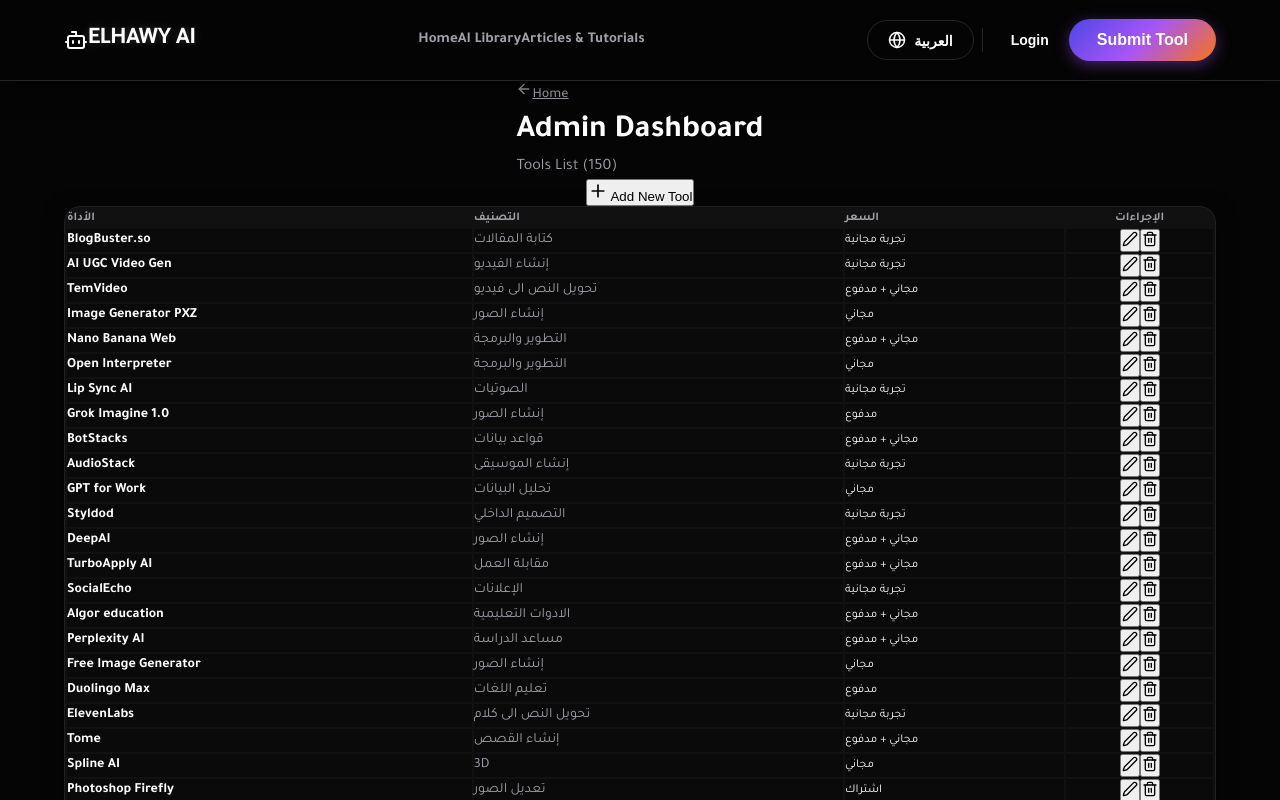
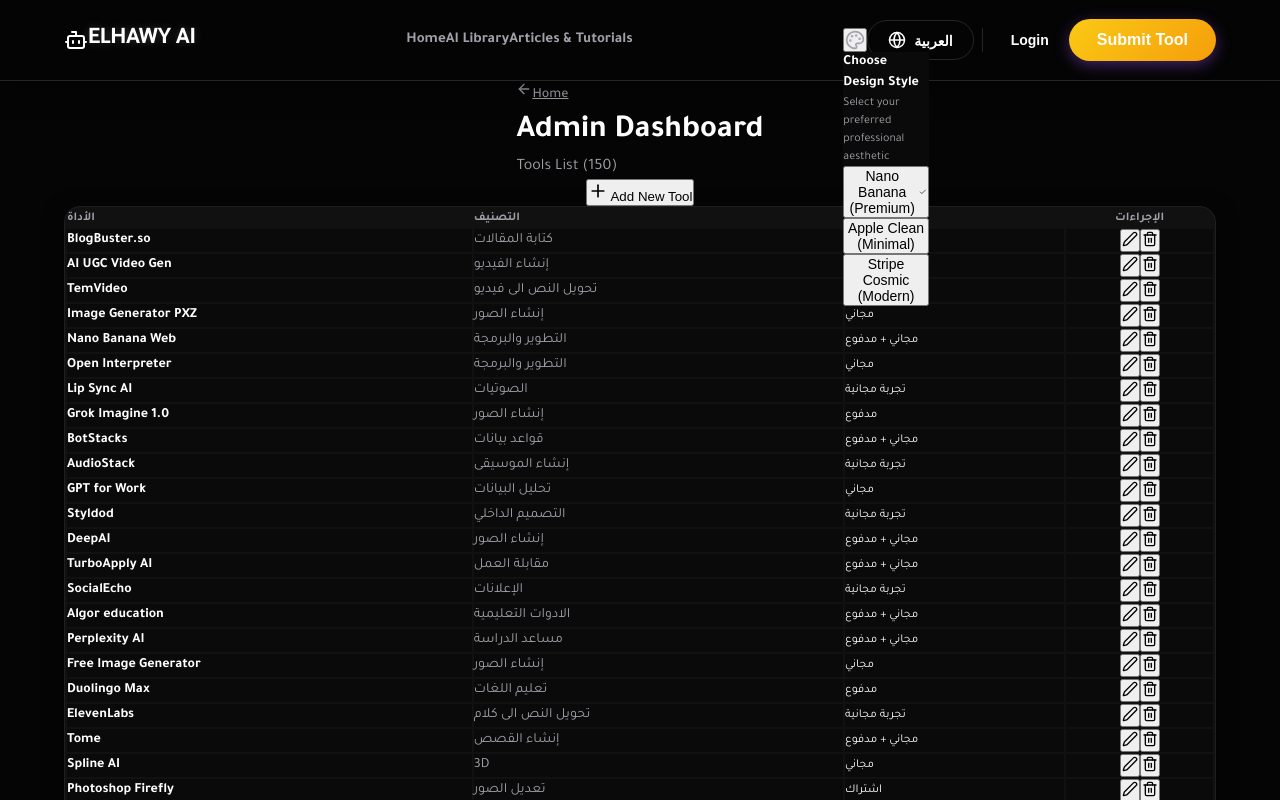
Before and after one commit to conqer40/elhawy-ai-tools-live, a React (Vite) app: page /admin/dashboard in a window 1280 px wide. Shown: the top 800 px of the page. Built offline with nearby package versions, Linux system fonts and the light colour scheme.

Commit message:
Admin credentials update and Multi-theme Design System integration (Nano-Banana, Apple, Stripe)

```diff
--- /dev/null
+++ b/src/components/DesignSwitcher.tsx
@@ -0,0 +1,44 @@
+import { useDesign } from '../context/DesignContext';
+import { Palette, Check } from 'lucide-react';
+
+export const DesignSwitcher = () => {
+    const { theme, setTheme } = useDesign();
+
+    const themes = [
+        { id: 'nano-banana', name: 'Nano Banana (Premium)', color: '#fac915' },
+        { id: 'apple-clean', name: 'Apple Clean (Minimal)', color: '#000000' },
+        { id: 'stripe-cosmic', name: 'Stripe Cosmic (Modern)', color: '#635bff' },
+    ] as const;
+
+    return (
+        <div className="relative group">
+            <button className="nav-link flex items-center gap-2 p-2 rounded-lg hover:bg-white/5 transition-colors">
+                <Palette size={20} />
+                <span className="hidden lg:block text-sm">Design System</span>
+            </button>
+
+            <div className="absolute top-full mt-2 left-0 md:left-auto md:right-0 w-64 bg-secondary border border-color rounded-xl shadow-2xl overflow-hidden opacity-0 invisible group-hover:opacity-100 group-hover:visible transition-all duration-300 z-[100]">
+                <div className="p-4 border-b border-color">
+                    <h4 className="text-sm font-bold text-primary">Choose Design Style</h4>
+                    <p className="text-xs text-secondary mt-1">Select your preferred professional aesthetic</p>
+                </div>
+                <div className="p-2 flex flex-col gap-1">
+                    {themes.map((t) => (
+                        <button
+                            key={t.id}
+                            onClick={() => setTheme(t.id)}
+                            className={`w-full flex items-center justify-between p-3 rounded-lg transition-all ${theme === t.id ? 'bg-white/10 text-white' : 'hover:bg-white/5 text-gray-400'
+                                }`}
+                        >
+                            <div className="flex items-center gap-3">
+                                <div className="w-3 h-3 rounded-full" style={{ backgroundColor: t.color }}></div>
+                                <span className="text-sm font-medium">{t.name}</span>
+                            </div>
+                            {theme === t.id && <Check size={16} className="text-[color:var(--accent-color)]" />}
+                        </button>
+                    ))}
+                </div>
+            </div>
+        </div>
+    );
+};
--- a/src/components/Navbar.tsx
+++ b/src/components/Navbar.tsx
@@ -2,6 +2,7 @@
 import { useTranslation } from 'react-i18next';
 import { Bot, Globe } from 'lucide-react';
 import { Link, useNavigate } from 'react-router-dom';
+import { DesignSwitcher } from './DesignSwitcher';
 
 export const Navbar = () => {
     const { t, i18n } = useTranslation();
@@ -39,6 +40,8 @@
 
                 {/* Actions */}
                 <div className="flex items-center gap-4">
+                    <DesignSwitcher />
+
                     <button onClick={toggleLanguage} className="btn-secondary flex items-center gap-2">
                         <Globe size={18} />
                         <span style={{ fontSize: '14px', paddingTop: '2px' }}>{i18n.language === 'ar' ? 'English' : 'العربية'}</span>
--- /dev/null
+++ b/src/context/DesignContext.tsx
@@ -0,0 +1,35 @@
+import React, { createContext, useContext, useState, useEffect } from 'react';
+
+type DesignTheme = 'nano-banana' | 'apple-clean' | 'stripe-cosmic';
+
+interface DesignContextType {
+    theme: DesignTheme;
+    setTheme: (theme: DesignTheme) => void;
+}
+
+const DesignContext = createContext<DesignContextType | undefined>(undefined);
+
+export const DesignProvider: React.FC<{ children: React.ReactNode }> = ({ children }) => {
+    const [theme, setTheme] = useState<DesignTheme>(() => {
+        const saved = localStorage.getItem('site-design-theme');
+        return (saved as DesignTheme) || 'nano-banana';
+    });
+
+    useEffect(() => {
+        localStorage.setItem('site-design-theme', theme);
+        // Apply class to body
+        document.body.className = `theme-${theme}`;
+    }, [theme]);
+
+    return (
+        <DesignContext.Provider value={{ theme, setTheme }}>
+            {children}
+        </DesignContext.Provider>
+    );
+};
+
+export const useDesign = () => {
+    const context = useContext(DesignContext);
+    if (!context) throw new Error('useDesign must be used within DesignProvider');
+    return context;
+};
--- a/src/index.css
+++ b/src/index.css
@@ -1,28 +1,74 @@
 @import url('https://fonts.googleapis.com/css2?family=Tajawal:wght@400;500;700;800;900&display=swap');
 
 :root {
-  /* DARK NEON AI THEME (matches user screenshot exactly) */
+  /* DARK NEON AI THEME (DEFAULT) */
   --bg-main: #050505;
   --bg-secondary: #0a0a0a;
   --bg-card: #151515;
-
   --border-color: #252525;
   --border-glow: rgba(168, 85, 247, 0.2);
-
   --text-primary: #ffffff;
   --text-secondary: #a1a1aa;
   --text-muted: #71717a;
-
   --accent-primary: #a855f7;
   --accent-secondary: #e07a5f;
-
   --glass-bg: rgba(5, 5, 5, 0.85);
   --glass-border: rgba(255, 255, 255, 0.05);
-
   --font-tajawal: 'Tajawal', sans-serif;
-
   --gradient-main: linear-gradient(135deg, #4f46e5 0%, #a855f7 50%, #f97316 100%);
   --gradient-btn: linear-gradient(90deg, #5a32fa 0%, #e07a5f 100%);
+  --accent-color: #a855f7;
+}
+
+body.theme-apple-clean {
+  --bg-main: #f8f9fb;
+  --bg-secondary: #ffffff;
+  --bg-card: #ffffff;
+  --border-color: #e5e7eb;
+  --border-glow: rgba(0, 0, 0, 0.05);
+  --text-primary: #111827;
+  --text-secondary: #4b5563;
+  --text-muted: #9ca3af;
+  --accent-primary: #000000;
+  --accent-secondary: #333333;
+  --glass-bg: rgba(255, 255, 255, 0.8);
+  --glass-border: rgba(0, 0, 0, 0.1);
+  --gradient-main: linear-gradient(135deg, #000000 0%, #333333 100%);
+  --gradient-btn: linear-gradient(90deg, #000000 0%, #444444 100%);
+  --accent-color: #000000;
+}
+
+body.theme-stripe-cosmic {
+  --bg-main: #0a2540;
+  --bg-secondary: #0d2a4a;
+  --bg-card: #123456;
+  --border-color: #1a4a7a;
+  --border-glow: rgba(0, 209, 255, 0.2);
+  --text-primary: #ffffff;
+  --text-secondary: #adbdcc;
+  --text-muted: #7ca3c3;
+  --accent-primary: #635bff;
+  --accent-secondary: #00d1ff;
+  --glass-bg: rgba(10, 37, 64, 0.8);
+  --glass-border: rgba(255, 255, 255, 0.05);
+  --gradient-main: linear-gradient(135deg, #635bff 0%, #00d1ff 100%);
+  --gradient-btn: linear-gradient(90deg, #635bff 0%, #00d1ff 100%);
+  --accent-color: #635bff;
+}
+
+body.theme-nano-banana {
+  --bg-main: #050505;
+  --bg-secondary: #0a0a0a;
+  --bg-card: #151515;
+  --border-color: #252525;
+  --border-glow: rgba(250, 204, 21, 0.2);
+  --text-primary: #ffffff;
+  --text-secondary: #a1a1aa;
+  --accent-primary: #fac915;
+  --accent-secondary: #f59e0b;
+  --accent-color: #fac915;
+  --gradient-main: linear-gradient(135deg, #fac915 0%, #f59e0b 100%);
+  --gradient-btn: linear-gradient(90deg, #fac915 0%, #f59e0b 100%);
 }
 
 * {
--- a/src/main.tsx
+++ b/src/main.tsx
@@ -2,6 +2,7 @@
 import { createRoot } from 'react-dom/client';
 import { BrowserRouter } from 'react-router-dom';
 import { ThemeProvider } from './context/ThemeContext';
+import { DesignProvider } from './context/DesignContext';
 import './i18n'; // Initialize i18n
 import App from './App.tsx';
 import './index.css';
@@ -9,9 +10,11 @@
 createRoot(document.getElementById('root')!).render(
   <StrictMode>
     <BrowserRouter>
-      <ThemeProvider>
-        <App />
-      </ThemeProvider>
+      <DesignProvider>
+        <ThemeProvider>
+          <App />
+        </ThemeProvider>
+      </DesignProvider>
     </BrowserRouter>
   </StrictMode>
 );
--- a/src/pages/Login.tsx
+++ b/src/pages/Login.tsx
@@ -11,8 +11,12 @@
 
     const handleLogin = (e: React.FormEvent) => {
         e.preventDefault();
-        // Simulate auth success
-        navigate('/admin/dashboard');
+        // Check for specific user credentials
+        if (email === 'conqer40@gmail.com' && password === '01065584603') {
+            navigate('/admin/dashboard');
+        } else {
+            alert('Invalid Credentials! / بيانات الدخول غير صحيحة');
+        }
     };
 
     return (
@@ -35,7 +39,7 @@
                             value={email}
                             onChange={(e) => setEmail(e.target.value)}
                             className="w-full bg-primary border border-color rounded-lg px-4 py-3 text-primary outline-none focus:border-[color:var(--accent-color)] transition-colors"
-                            placeholder="admin@elhawy.com"
+                            placeholder="conqer40@gmail.com"
                             dir="ltr"
                         />
                     </div>
@@ -48,7 +52,7 @@
                             value={password}
                             onChange={(e) => setPassword(e.target.value)}
                             className="w-full bg-primary border border-color rounded-lg px-4 py-3 text-primary outline-none focus:border-[color:var(--accent-color)] transition-colors"
-                            placeholder="••••••••"
+                            placeholder="01065584603"
                             dir="ltr"
                         />
                     </div>
```
